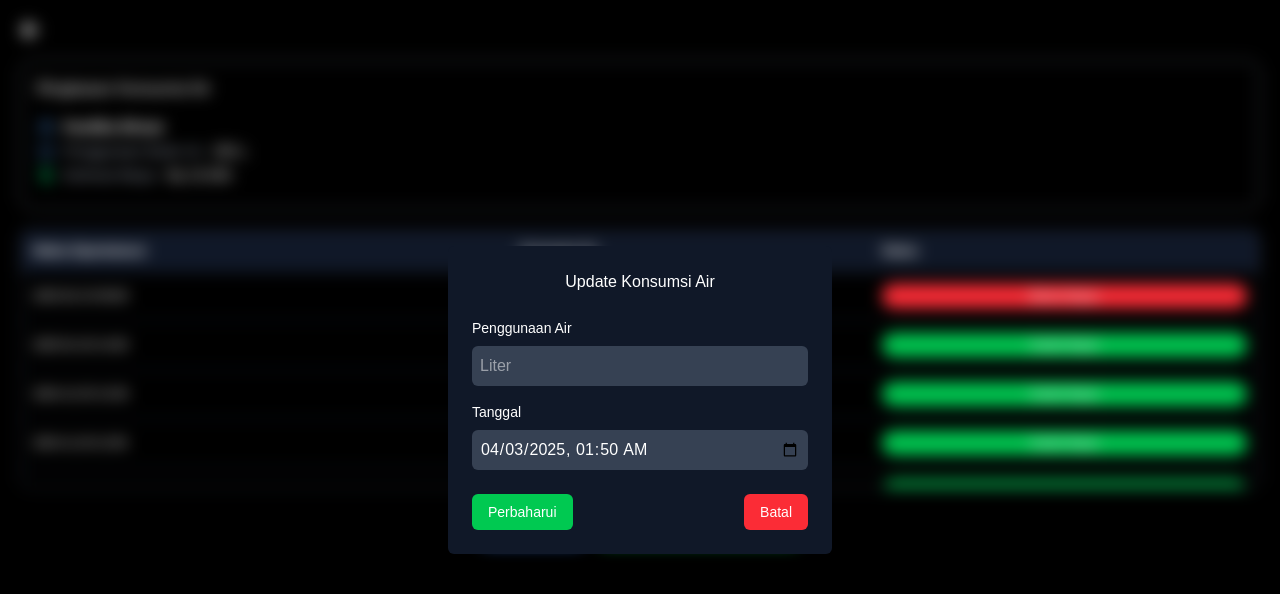
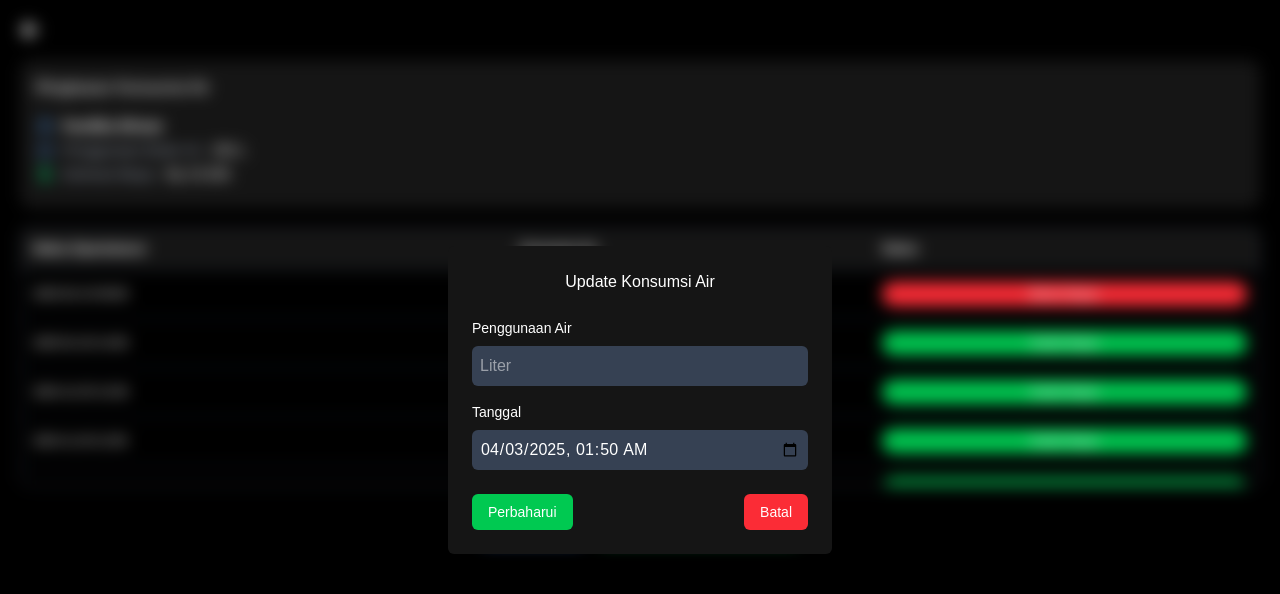
Before and after one commit to fandikaikhsan/rapih, a Next.js app: page /feature/air in a window 1280 px wide. Both pictures are taken after a click on the button "Perbaharui". Shown: the top 594 px of the page. Built offline with nearby package versions, Linux system fonts and the light colour scheme.

Commit message:
feat: change styling dark color pallete

```diff
--- a/src/app/feature/air/page.tsx
+++ b/src/app/feature/air/page.tsx
@@ -81,7 +81,7 @@ export default function Home() {
         <div className="overflow-x-auto max-h-64 overflow-y-auto">
           <table className="w-full border-collapse text-xs">
             <thead className="sticky top-0 bg-black">
-              <tr className="bg-gray-900 text-left">
+              <tr className="bg-[#151515] text-left">
                 <th className="p-3">Waktu Diperbaharui</th>
                 <th className="p-3">Konsumsi Air</th>
                 <th className="p-3">Status</th>
--- a/src/components/air/SummaryCard.tsx
+++ b/src/components/air/SummaryCard.tsx
@@ -7,7 +7,7 @@ export default function WaterConsumptionSummary({
   user: WaterConsumptionUserData
 }) {
   return (
-    <div className="p-4 border border-gray-500 rounded-xl text-white">
+    <div className="p-4  bg-[#151515] rounded-xl text-white">
       {/* Summary Section */}
       <div className="mb-2">
         <h3 className="text-base text-gray-30 mx-auto">
--- a/src/components/air/WaterConsumptionModal.tsx
+++ b/src/components/air/WaterConsumptionModal.tsx
@@ -26,7 +26,7 @@ const WaterConsumptionModal: React.FC<WaterConsumptionModalProps> = ({
     >
       <div
         onClick={(e) => e.stopPropagation()}
-        className="bg-gray-900 m-5 p-6 rounded-md w-96"
+        className="bg-[#151515] m-5 p-6 rounded-md w-96"
       >
         <h3 className="text-base mb-6 text-center text-white">
           Update Konsumsi Air
```
